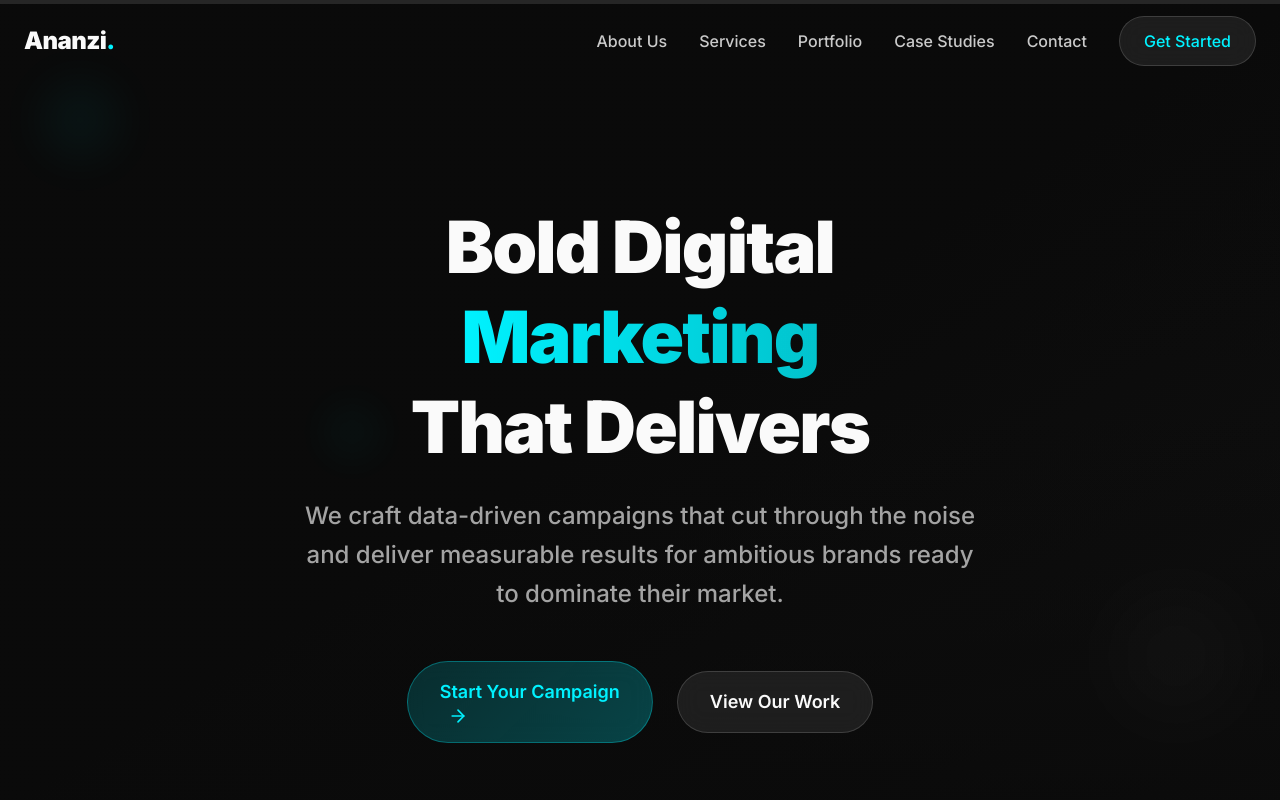
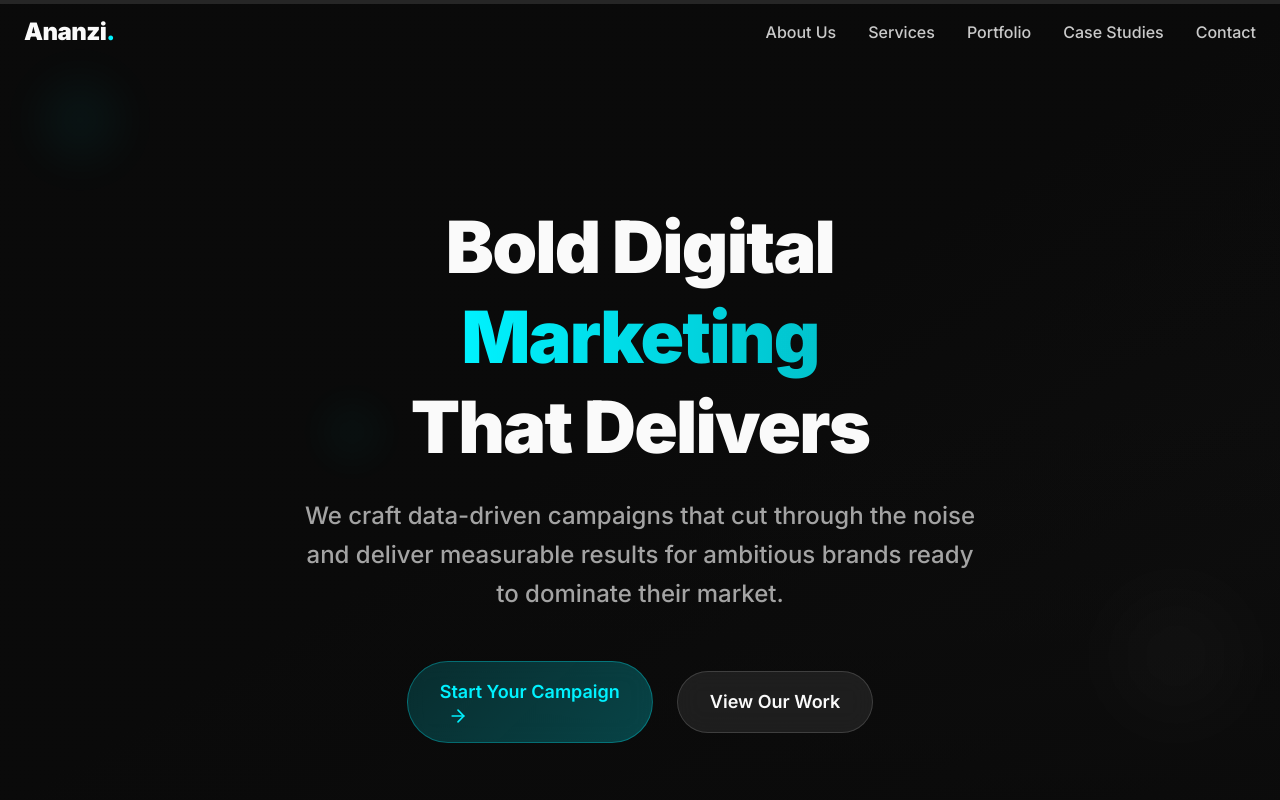
Before and after one commit to daddylonglegs-exe/ananzi-website, a React (Vite) app: page / in a window 1280 px wide. Shown: the top 800 px of the page. Built offline with nearby package versions, Linux system fonts and the light colour scheme; the HTML template or start-up script is replaced by a standard one.

Commit message:
Remove "Get Started" section

```diff
--- a/src/components/Header.tsx
+++ b/src/components/Header.tsx
@@ -49,9 +49,6 @@ export const Header = () => {
                 {link.name}
               </a>
             ))}
-            <button className="glass-button text-accent">
-              Get Started
-            </button>
           </div>
 
           {/* Mobile Menu Button */}
@@ -77,9 +74,6 @@ export const Header = () => {
                   {link.name}
                 </a>
               ))}
-              <button className="glass-button text-accent w-full mt-4">
-                Get Started
-              </button>
             </div>
           </div>
         )}
```
